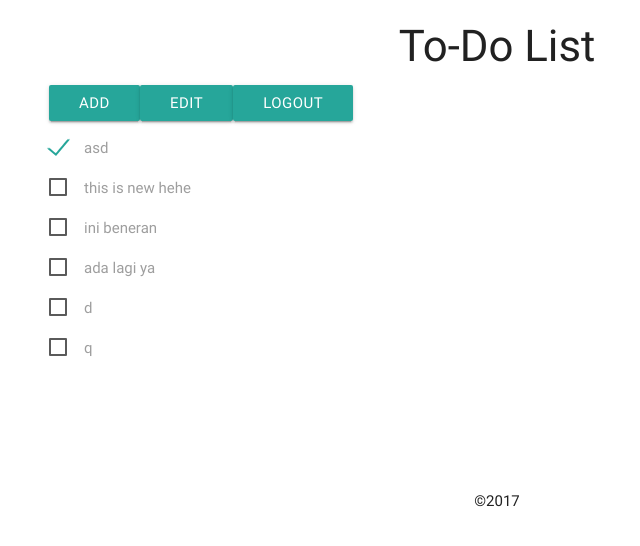
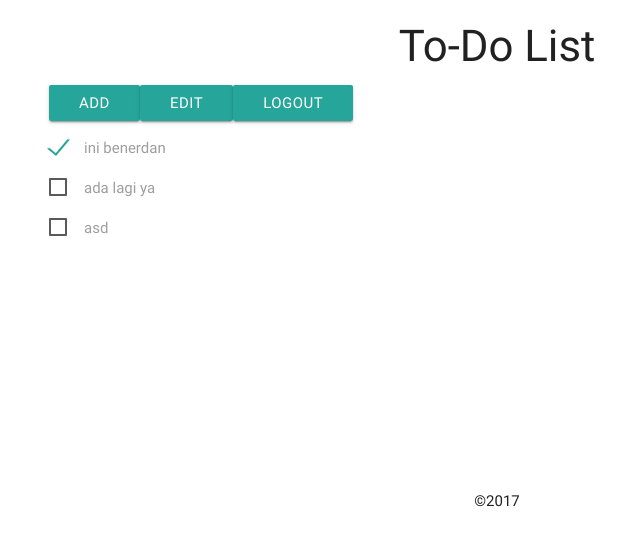
Before and after one commit to taufiqelrahman/tia-journey, a React app: page / in a window 1280 px wide. Both pictures are taken after a click on the button "LOGIN". Shown: the top 546 px of the page, without its empty margins (143-783 px from the left). Built offline with nearby package versions, Linux system fonts and the light colour scheme; data requests are answered from the project's data file.

Commit message:
edited modes

```diff
--- a/db.json
+++ b/db.json
@@ -1,18 +1,8 @@
 {
   "todos": [
     {
-      "text": "asd",
+      "text": "ini benerdan",
       "completed": true,
-      "id": 7
-    },
-    {
-      "text": "this is new hehe",
-      "completed": false,
-      "id": 9
-    },
-    {
-      "text": "ini beneran",
-      "completed": false,
       "id": 10
     },
     {
@@ -21,14 +11,9 @@
       "id": 11
     },
     {
-      "text": "d",
+      "text": "asd",
       "completed": false,
-      "id": 12
-    },
-    {
-      "text": "q",
-      "completed": false,
-      "id": 13
+      "id": 14
     }
   ]
 }
--- a/src/components/TodoList.js
+++ b/src/components/TodoList.js
@@ -48,12 +48,10 @@ class TodoList extends React.Component {
     const { handleTextAdd, handleAdd, handleEdit, logout } = this.props.actions
     return (
       <div className="left-align">
-        { !isAdd ?
-          <a onClick={handleAdd.bind(this)} className="waves-effect waves-light btn">Add</a>
-        : <a onClick={handleAdd.bind(this)} className="waves-effect waves-light btn">Cancel</a> }
-        { !isEdit ?
-          <a onClick={handleEdit.bind(this)} className="waves-effect waves-light btn">Edit</a>
-        : <a onClick={handleEdit.bind(this)} className="waves-effect waves-light btn">Done</a> }
+        { !isAdd && !isEdit ? <a onClick={handleAdd.bind(this)} className="waves-effect waves-light btn">Add</a> : null }
+        { isAdd ? <a onClick={handleAdd.bind(this)} className="waves-effect waves-light btn">Cancel</a> : null }
+        { !isAdd && !isEdit ? <a onClick={handleEdit.bind(this)} className="waves-effect waves-light btn">Edit</a> : null }
+        { isEdit ? <a onClick={handleEdit.bind(this)} className="waves-effect waves-light btn">Done</a> : null }
         <a onClick={logout.bind(this)} className="waves-effect waves-light btn">Logout</a>
         <ul>
           { isAdd ?
--- a/src/modules/todolist.js
+++ b/src/modules/todolist.js
@@ -168,7 +168,7 @@ const ACTION_HANDLERS = {
     ...state.todos.slice(state.todos.findIndex(todo => todo.id === action.payload) + 1)]
   }),
   [HANDLE_TEXT_ADD]     : (state, action) => ({...state, text: action.payload}),
-  [HANDLE_ADD]          : (state, action) => ({...state, isAdd: !state.isAdd}),
+  [HANDLE_ADD]          : (state, action) => ({...state, isAdd: !state.isAdd, text: ''}),
   [HANDLE_EDIT]         : (state, action) => ({...state, isEdit: !state.isEdit}),
   [RESET_MODES]         : (state, action) => ({...state, isEdit: false, isAdd: false})
 }
```
